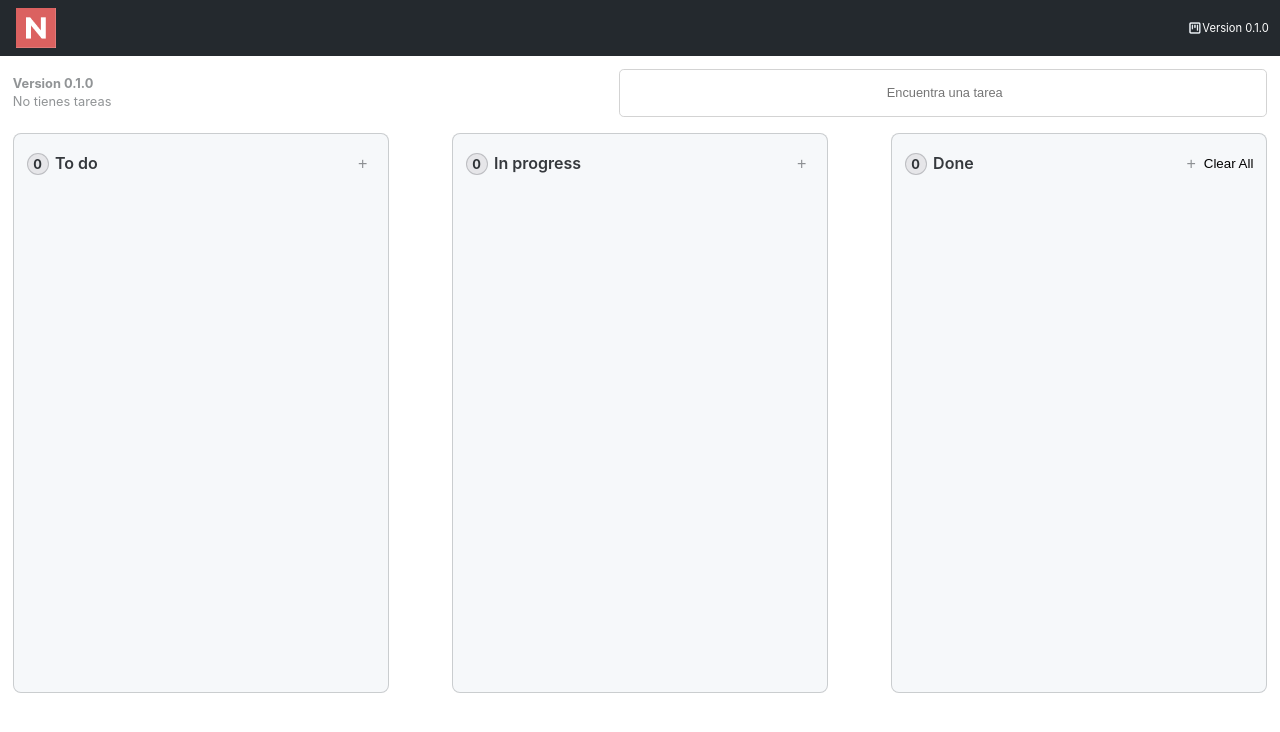
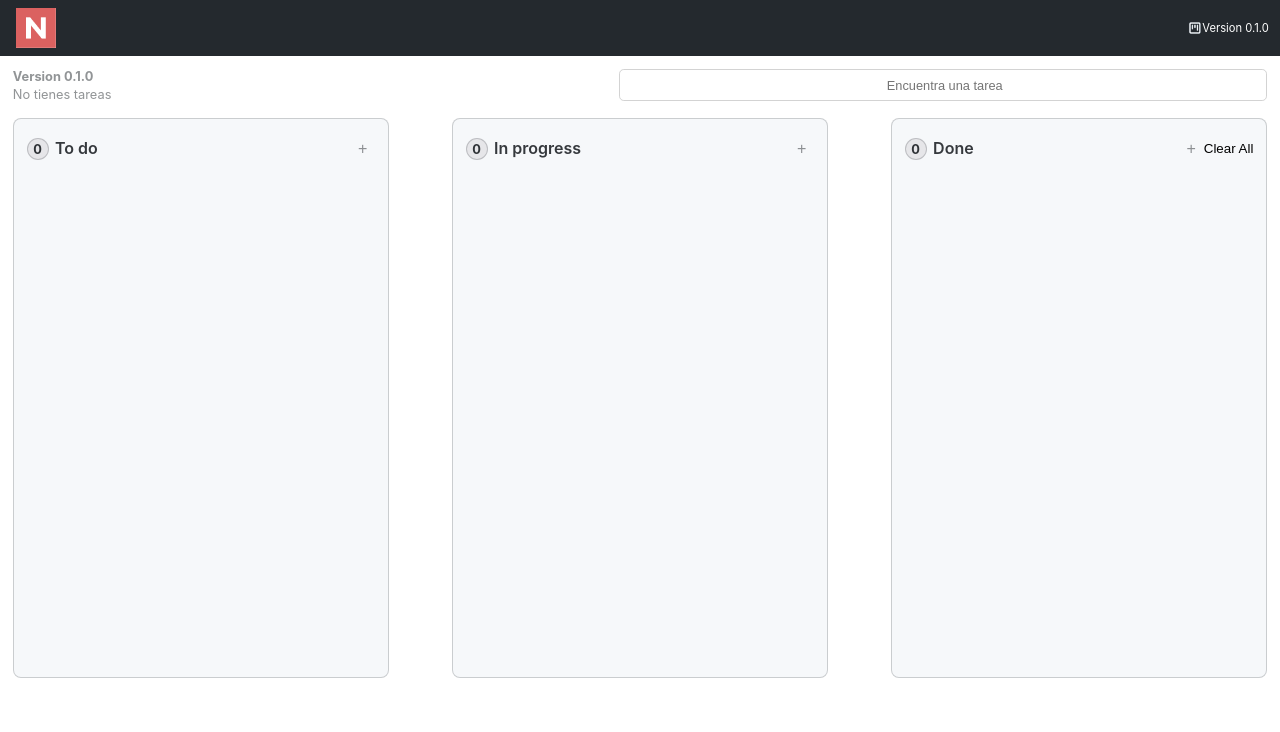
Before and after one commit to elenar10/kanbas, a React (Create React App) app in the folder kanbas-proyect/: page / in a window 1280 px wide. Shown: the top 732 px of the page. Built offline with nearby package versions, Linux system fonts and the light colour scheme.

Commit message:
Input searcher bar más pequeño.

```diff
--- a/kanbas-proyect/src/components/searcher-bar/style.css
+++ b/kanbas-proyect/src/components/searcher-bar/style.css
@@ -39,7 +39,7 @@
 }
 .search__container {
     width: 100%;
-    height: 3rem;
+    height: 2rem;
     display: flex;
     flex-direction: row;
     flex-wrap: wrap;
```
